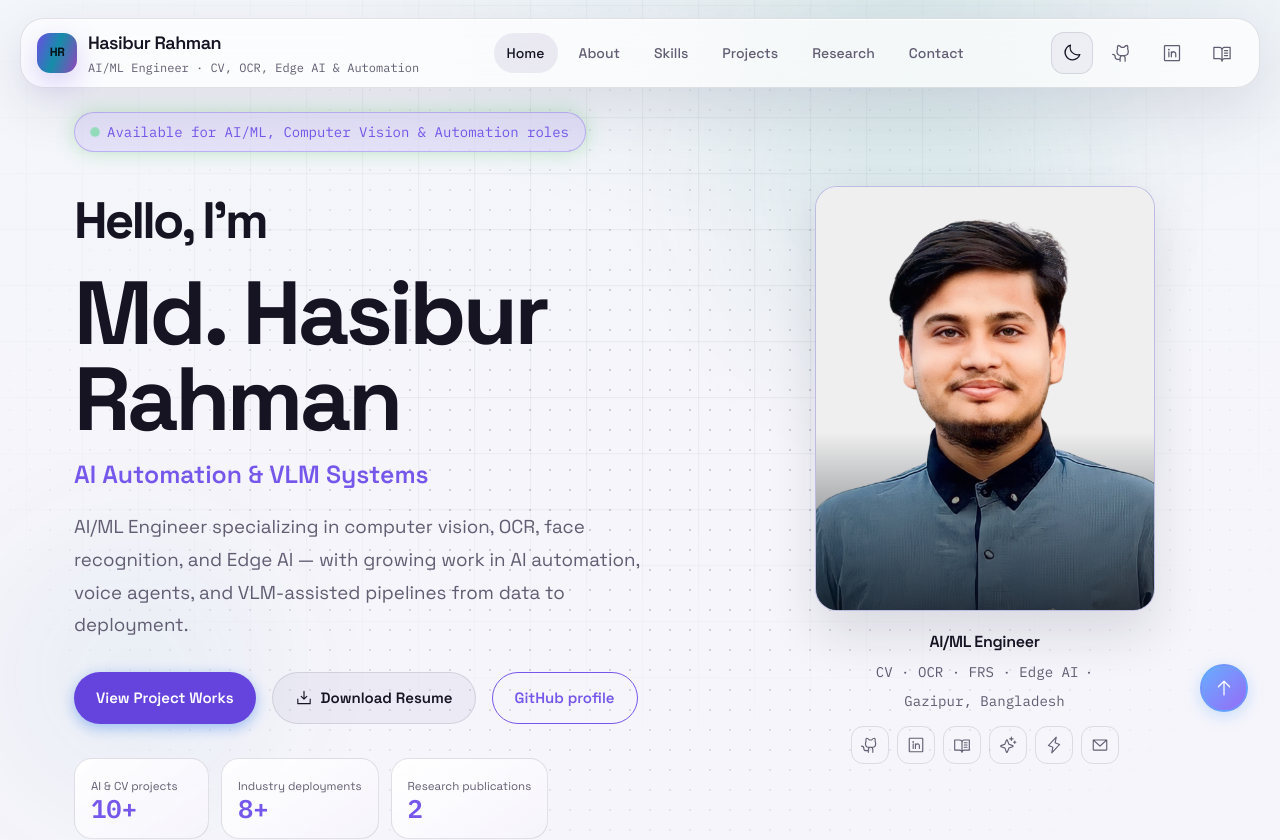
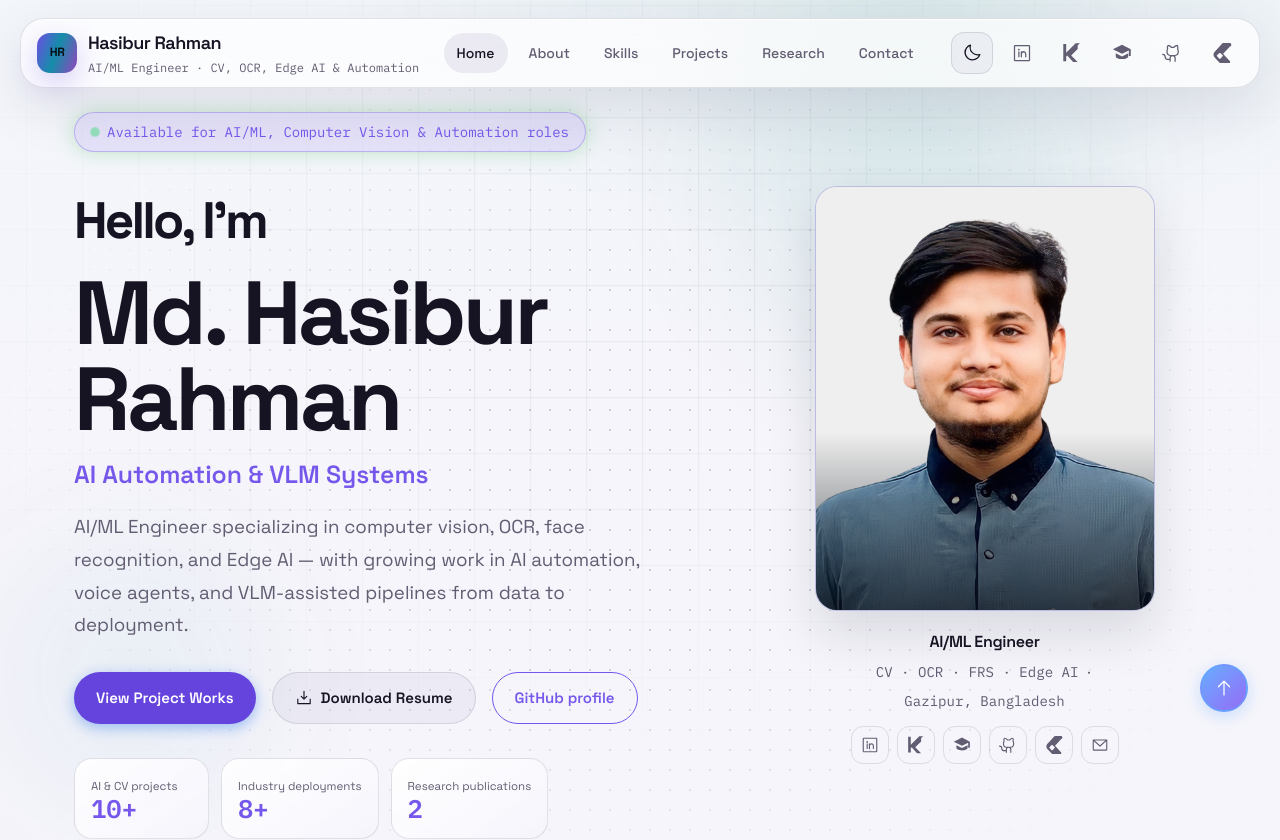
Before and after one commit to Hasibur013/hasib_ML_portfolio, a React (Vite) app: page / in a window 1280 px wide. Shown: the top 840 px of the page. Built offline with nearby package versions, Linux system fonts and the light colour scheme.

Commit message:
Refactor social media links in Navbar and Footer components to utilize a centralized profileSocials array for improved maintainability. Introduce new social icons for Kaggle and LeetCode in Icon component, enhancing the overall connectivity options.

```diff
--- a/src/components/Footer.jsx
+++ b/src/components/Footer.jsx
@@ -1,6 +1,11 @@
 import { Link } from "react-router-dom";
-import { navLinks, profile } from "../data/site";
+import { navLinks, profile, profileSocials, socials } from "../data/site";
 import Icon from "./Icon";
+
+const footerSocials = [
+  ...profileSocials,
+  socials.find((item) => item.icon === "mail"),
+].filter(Boolean);
 
 export default function Footer() {
   return (
@@ -15,18 +20,19 @@ export default function Footer() {
           </div>
           <p className="footer-description">{profile.footerBlurb}</p>
           <div className="footer-social" aria-label="Social profiles">
-            <a className="social-link" href={profile.github} target="_blank" rel="noreferrer" aria-label="GitHub">
-              <Icon name="github" size={20} />
-            </a>
-            <a className="social-link" href={profile.linkedin} target="_blank" rel="noreferrer" aria-label="LinkedIn">
-              <Icon name="linkedin" size={20} />
-            </a>
-            <a className="social-link" href={profile.scholar} target="_blank" rel="noreferrer" aria-label="Google Scholar">
-              <Icon name="scholar" size={20} />
-            </a>
-            <a className="social-link" href={`mailto:${profile.email}`} aria-label="Email">
-              <Icon name="mail" size={20} />
-            </a>
+            {footerSocials.map((item) => (
+              <a
+                key={item.label}
+                className="social-link"
+                href={item.href}
+                target={item.href.startsWith("mailto:") ? undefined : "_blank"}
+                rel={item.href.startsWith("mailto:") ? undefined : "noreferrer"}
+                aria-label={item.label}
+                title={item.label}
+              >
+                <Icon name={item.icon} size={20} />
+              </a>
+            ))}
           </div>
         </div>
 
--- a/src/components/Hero.jsx
+++ b/src/components/Hero.jsx
@@ -1,11 +1,12 @@
 import { useEffect, useState } from "react";
 import { Link } from "react-router-dom";
-import { cvs, heroStats, profile, socials, techStack } from "../data/site";
+import { cvs, heroStats, profile, profileSocials, socials, techStack } from "../data/site";
 import Icon from "./Icon";
 
-const heroSocials = socials.filter((item) =>
-  ["github", "linkedin", "scholar", "sparkle", "lightning", "mail"].includes(item.icon)
-);
+const heroSocials = [
+  ...profileSocials,
+  socials.find((item) => item.icon === "mail"),
+].filter(Boolean);
 
 export default function Hero() {
   const [roleIndex, setRoleIndex] = useState(0);
--- a/src/components/Icon.jsx
+++ b/src/components/Icon.jsx
@@ -44,6 +44,50 @@ import {
   Wrench,
 } from "@phosphor-icons/react";
 
+function BrandSvg({ size = 18, className, children, viewBox = "0 0 24 24" }) {
+  return (
+    <svg
+      width={size}
+      height={size}
+      viewBox={viewBox}
+      fill="currentColor"
+      xmlns="http://www.w3.org/2000/svg"
+      className={className}
+      aria-hidden="true"
+      focusable="false"
+    >
+      {children}
+    </svg>
+  );
+}
+
+/** Kaggle brand mark (simple-icons path). */
+function KaggleLogo({ size = 18, className }) {
+  return (
+    <BrandSvg size={size} className={className}>
+      <path d="M18.825 7.257l-7.802 7.805 7.747 7.863H13.38L6.197 15.14l-1.167 1.17v5.615H1.543V1.123h3.487v10.63l11.394-11.39h5.052l-2.65 2.644z" />
+    </BrandSvg>
+  );
+}
+
+/** LeetCode brand mark (simple-icons path). */
+function LeetCodeLogo({ size = 18, className }) {
+  return (
+    <BrandSvg size={size} className={className}>
+      <path d="M13.483 0a1.374 1.374 0 0 0-.961.438L7.116 6.226l-3.854 4.126a5.266 5.266 0 0 0-1.209 2.104 5.12 5.12 0 0 0-.186 1.588c0 .695.14 1.358.42 1.981.28.62.68 1.17 1.2 1.65l.314.288 3.854 4.125 5.406 5.788A1.374 1.374 0 0 0 13.483 24h6.934a1.375 1.375 0 0 0 1.181-2.133l-5.406-5.788-2.89-3.093 2.89-3.094 5.406-5.788A1.375 1.375 0 0 0 20.417 0zm-5.011 12.324a1.377 1.377 0 0 1 .938-.4 1.38 1.38 0 0 1 .938.4l2.89 3.093-2.89 3.094a1.38 1.38 0 0 1-.938.4 1.377 1.377 0 0 1-.938-.4l-2.89-3.094z" />
+    </BrandSvg>
+  );
+}
+
+/** Google Scholar–style academic mark. */
+function ScholarLogo({ size = 18, className }) {
+  return (
+    <BrandSvg size={size} className={className}>
+      <path d="M12 2L1 7.5 12 13l8.25-4.125V15.5h2.25V7.5L12 2zM4.5 12.3v3.45c0 1.95 3.36 3.525 7.5 3.525s7.5-1.575 7.5-3.525V12.3L12 16.05 4.5 12.3z" />
+    </BrandSvg>
+  );
+}
+
 const ICONS = {
   arrowLeft: ArrowLeft,
   arrowRight: ArrowRight,
@@ -69,6 +113,8 @@ const ICONS = {
   github: GithubLogo,
   home: House,
   image: ImageSquare,
+  kaggle: KaggleLogo,
+  leetcode: LeetCodeLogo,
   lightning: Lightning,
   linkedin: LinkedinLogo,
   list: List,
@@ -79,7 +125,7 @@ const ICONS = {
   phone: Phone,
   sun: Sun,
   repo: FolderOpen,
-  scholar: BookOpenText,
+  scholar: ScholarLogo,
   shield: ShieldCheck,
   sparkle: Sparkle,
   stack: Stack,
@@ -93,5 +139,8 @@ const ICONS = {
 
 export default function Icon({ name, size = 18, weight = "regular", className }) {
   const Cmp = ICONS[name] || Circle;
+  if (Cmp === KaggleLogo || Cmp === LeetCodeLogo || Cmp === ScholarLogo) {
+    return <Cmp size={size} className={className} />;
+  }
   return <Cmp size={size} weight={weight} className={className} />;
 }
--- a/src/components/Navbar.jsx
+++ b/src/components/Navbar.jsx
@@ -1,6 +1,6 @@
 import { useEffect, useState } from "react";
 import { NavLink } from "react-router-dom";
-import { navLinks, profile } from "../data/site";
+import { navLinks, profile, profileSocials } from "../data/site";
 import Icon from "./Icon";
 import ThemeToggle from "./ThemeToggle";
 
@@ -51,15 +51,19 @@ export default function Navbar() {
 
         <div className="navbar-actions">
           <ThemeToggle />
-          <a className="navbar-icon" href={profile.github} target="_blank" rel="noreferrer" aria-label="GitHub">
-            <Icon name="github" size={20} />
-          </a>
-          <a className="navbar-icon" href={profile.linkedin} target="_blank" rel="noreferrer" aria-label="LinkedIn">
-            <Icon name="linkedin" size={20} />
-          </a>
-          <a className="navbar-icon" href={profile.scholar} target="_blank" rel="noreferrer" aria-label="Google Scholar">
-            <Icon name="scholar" size={20} />
-          </a>
+          {profileSocials.map((item) => (
+            <a
+              key={item.label}
+              className="navbar-icon"
+              href={item.href}
+              target="_blank"
+              rel="noreferrer"
+              aria-label={item.label}
+              title={item.label}
+            >
+              <Icon name={item.icon} size={20} />
+            </a>
+          ))}
           <button
             type="button"
             className="navbar-toggle"
--- a/src/data/site.js
+++ b/src/data/site.js
@@ -326,13 +326,28 @@ export const aboutCapabilities = [
   "Services and agents with Python, FastAPI, LLMs, and Azure VM deployment",
 ];
 
+/** Icon-bar order: LinkedIn → Kaggle → Scholar → GitHub → LeetCode (+ contact after). */
 export const socials = [
+  {
+    href: "https://www.linkedin.com/in/md-hasibur-rahman-2286321b9/",
+    icon: "linkedin",
+    label: "LinkedIn",
+    detail: "md-hasibur-rahman",
+  },
+  { href: "https://www.kaggle.com/hasibur013", icon: "kaggle", label: "Kaggle", detail: "hasibur013" },
+  {
+    href: "https://scholar.google.com/citations?user=PyEMtfkAAAAJ&hl=en",
+    icon: "scholar",
+    label: "Google Scholar",
+    detail: "Citations",
+  },
   { href: "https://github.com/Hasibur013", icon: "github", label: "GitHub", detail: "@Hasibur013" },
-  { href: "https://www.linkedin.com/in/md-hasibur-rahman-2286321b9/", icon: "linkedin", label: "LinkedIn", detail: "md-hasibur-rahman" },
-  { href: "https://scholar.google.com/citations?user=PyEMtfkAAAAJ&hl=en", icon: "scholar", label: "Google Scholar", detail: "Citations" },
-  { href: "https://www.kaggle.com/hasibur013", icon: "sparkle", label: "Kaggle", detail: "hasibur013" },
-  { href: "https://leetcode.com/u/Hasibur013/", icon: "lightning", label: "LeetCode", detail: "Hasibur013" },
+  { href: "https://leetcode.com/u/Hasibur013/", icon: "leetcode", label: "LeetCode", detail: "Hasibur013" },
   { href: "mailto:mlengr.hasibur@gmail.com", icon: "mail", label: "Email", detail: "mlengr.hasibur@gmail.com" },
   { href: "tel:+8801610768178", icon: "phone", label: "Phone", detail: "+880 1610-768178" },
   { href: "https://wa.me/8801610768178", icon: "whatsapp", label: "WhatsApp", detail: "Message me" },
 ];
+
+export const profileSocials = socials.filter((item) =>
+  ["linkedin", "kaggle", "scholar", "github", "leetcode"].includes(item.icon)
+);
```
